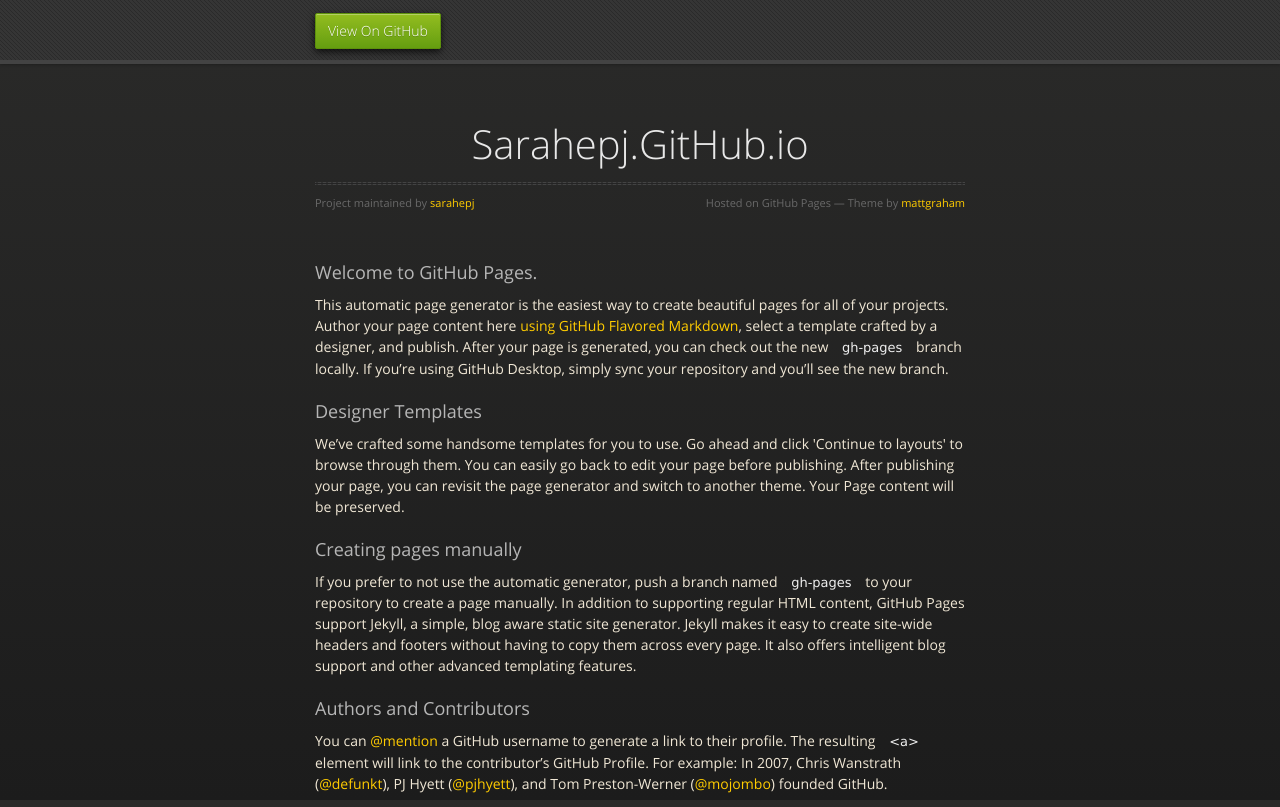
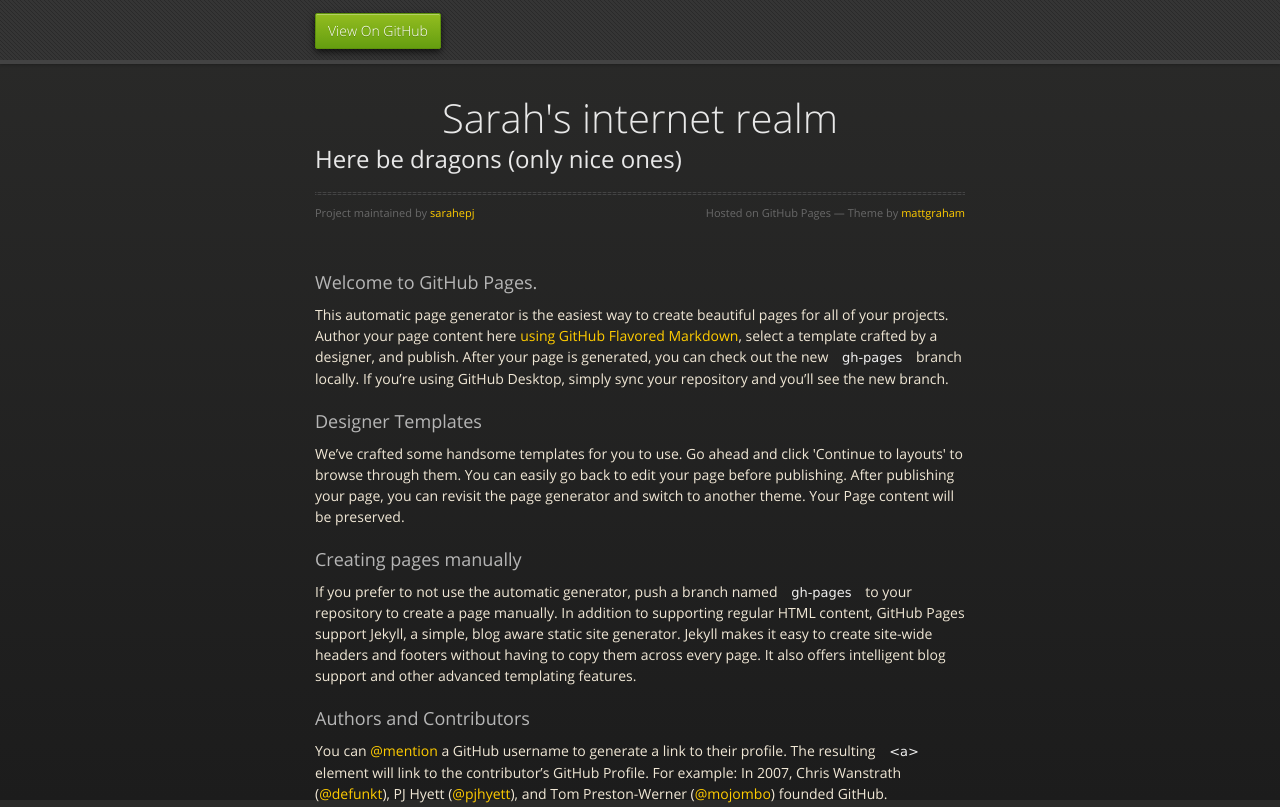
Before and after one commit to sarahepj/sarahepj.github.io, a plain HTML site: page index.html in a window 1280 px wide. Shown: the top 807 px of the page. Drawn offline with nearby package versions, Linux system fonts and the light colour scheme.

Commit message:
title and tagline changes

```diff
--- a/index.html
+++ b/index.html
@@ -4,7 +4,6 @@
     <meta charset="utf-8">
     <meta http-equiv="X-UA-Compatible" content="chrome=1">
     <title>You have entered Sarah's internet realm</title>
-    <h2 id=project tagline>Here be dragons (only nice ones)</h2>
     <link rel="stylesheet" href="stylesheets/styles.css">
     <link rel="stylesheet" href="stylesheets/github-dark.css">
     <script src="https://ajax.googleapis.com/ajax/libs/jquery/1.7.1/jquery.min.js"></script>
@@ -29,7 +28,8 @@
 
       <section>
         <div id="title">
-          <h1>Sarahepj.GitHub.io</h1>
+          <h1>Sarah's internet realm</h1>
+          <h2 id=project tagline>Here be dragons (only nice ones)</h2>
           <p></p>
           <hr>
           <span class="credits left">Project maintained by <a href="https://github.com/sarahepj">sarahepj</a></span>
```
